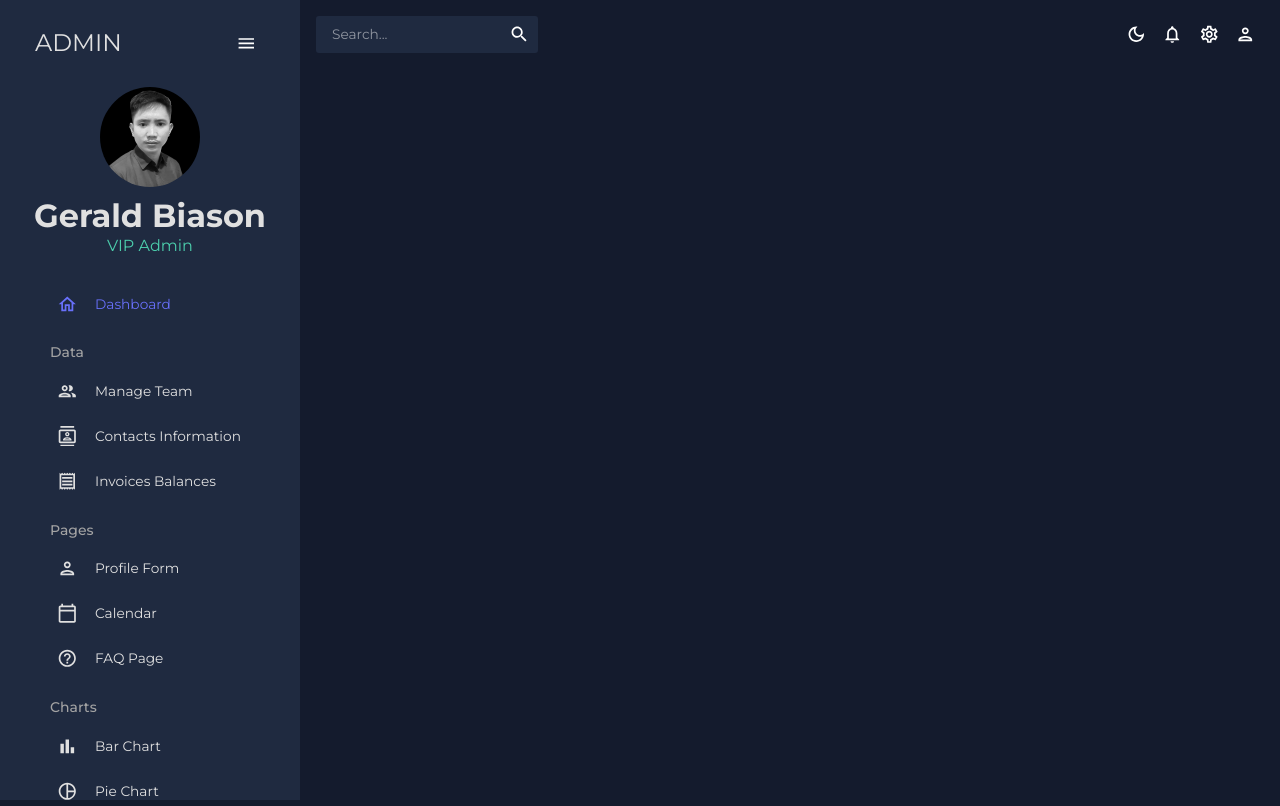
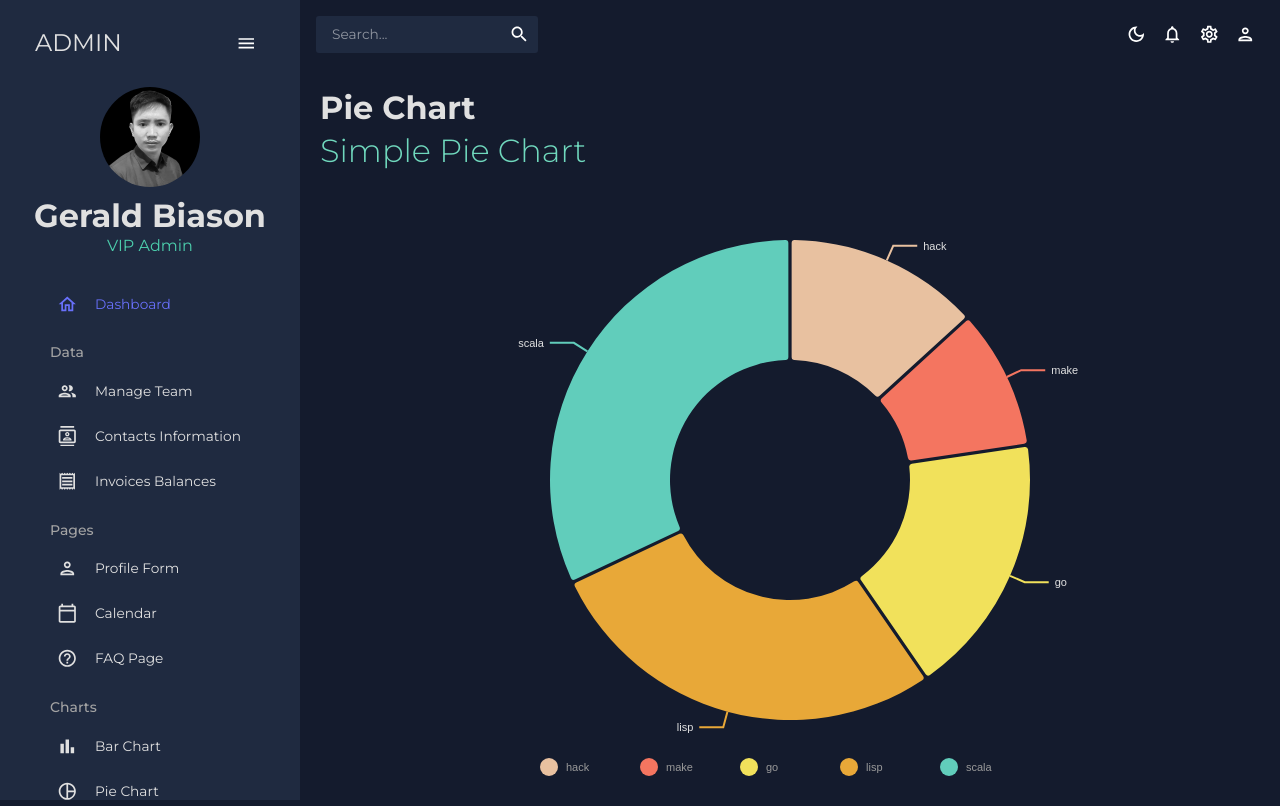
Before and after one commit to norrico31/dashboard-mui, a React (Create React App) app: page /pie in a window 1280 px wide. Built offline with nearby package versions, Linux system fonts and the light colour scheme.

Commit message:
nivo piechart

```diff
--- a/src/App.js
+++ b/src/App.js
@@ -12,7 +12,7 @@
 import Calendar from "./scenes/calendar"
 import Bar from "./scenes/bar"
 // import Line from "./scenes/line"
-// import Pie from "./scenes/pie"
+import Pie from "./scenes/pie"
 import FAQ from "./scenes/faq"
 // import Geography from "./scenes/geography"
 
@@ -35,7 +35,7 @@
 							<Route path="/form" element={<Form />} />
 							<Route path="/calendar" element={<Calendar />} />
 							<Route path="/bar" element={<Bar />} />
-							{/* <Route path="/pie" element={<Pie />} /> */}
+							<Route path="/pie" element={<Pie />} />
 							{/* <Route path="/line" element={<Line />} /> */}
 							<Route path="/faq" element={<FAQ />} />
 							{/* <Route path="/geography" element={<Geography />} /> */}
--- /dev/null
+++ b/src/components/PieChart.jsx
@@ -0,0 +1,109 @@
+import { ResponsivePie } from "@nivo/pie";
+import { tokens } from "../utils/theme";
+import { useTheme } from "@mui/material";
+import { mockPieData as data } from "../data/mockData";
+
+const PieChart = () => {
+  const theme = useTheme();
+  const colors = tokens(theme.palette.mode);
+  return (
+    <ResponsivePie
+      data={data}
+      theme={{
+        axis: {
+          domain: {
+            line: {
+              stroke: colors.grey[100],
+            },
+          },
+          legend: {
+            text: {
+              fill: colors.grey[100],
+            },
+          },
+          ticks: {
+            line: {
+              stroke: colors.grey[100],
+              strokeWidth: 1,
+            },
+            text: {
+              fill: colors.grey[100],
+            },
+          },
+        },
+        legends: {
+          text: {
+            fill: colors.grey[100],
+          },
+        },
+      }}
+      margin={{ top: 40, right: 80, bottom: 80, left: 80 }}
+      innerRadius={0.5}
+      padAngle={0.7}
+      cornerRadius={3}
+      activeOuterRadiusOffset={8}
+      borderColor={{
+        from: "color",
+        modifiers: [["darker", 0.2]],
+      }}
+      arcLinkLabelsSkipAngle={10}
+      arcLinkLabelsTextColor={colors.grey[100]}
+      arcLinkLabelsThickness={2}
+      arcLinkLabelsColor={{ from: "color" }}
+      enableArcLabels={false}
+      arcLabelsRadiusOffset={0.4}
+      arcLabelsSkipAngle={7}
+      arcLabelsTextColor={{
+        from: "color",
+        modifiers: [["darker", 2]],
+      }}
+      defs={[
+        {
+          id: "dots",
+          type: "patternDots",
+          background: "inherit",
+          color: "rgba(255, 255, 255, 0.3)",
+          size: 4,
+          padding: 1,
+          stagger: true,
+        },
+        {
+          id: "lines",
+          type: "patternLines",
+          background: "inherit",
+          color: "rgba(255, 255, 255, 0.3)",
+          rotation: -45,
+          lineWidth: 6,
+          spacing: 10,
+        },
+      ]}
+      legends={[
+        {
+          anchor: "bottom",
+          direction: "row",
+          justify: false,
+          translateX: 0,
+          translateY: 56,
+          itemsSpacing: 0,
+          itemWidth: 100,
+          itemHeight: 18,
+          itemTextColor: "#999",
+          itemDirection: "left-to-right",
+          itemOpacity: 1,
+          symbolSize: 18,
+          symbolShape: "circle",
+          effects: [
+            {
+              on: "hover",
+              style: {
+                itemTextColor: "#000",
+              },
+            },
+          ],
+        },
+      ]}
+    />
+  );
+};
+
+export default PieChart;
--- /dev/null
+++ b/src/scenes/pie/index.jsx
@@ -0,0 +1,16 @@
+import { Box } from "@mui/material";
+import Header from "../../components/Header";
+import PieChart from "../../components/PieChart";
+
+const Pie = () => {
+  return (
+    <Box m="20px">
+      <Header title="Pie Chart" subtitle="Simple Pie Chart" />
+      <Box height="75vh">
+        <PieChart />
+      </Box>
+    </Box>
+  );
+};
+
+export default Pie;
```
